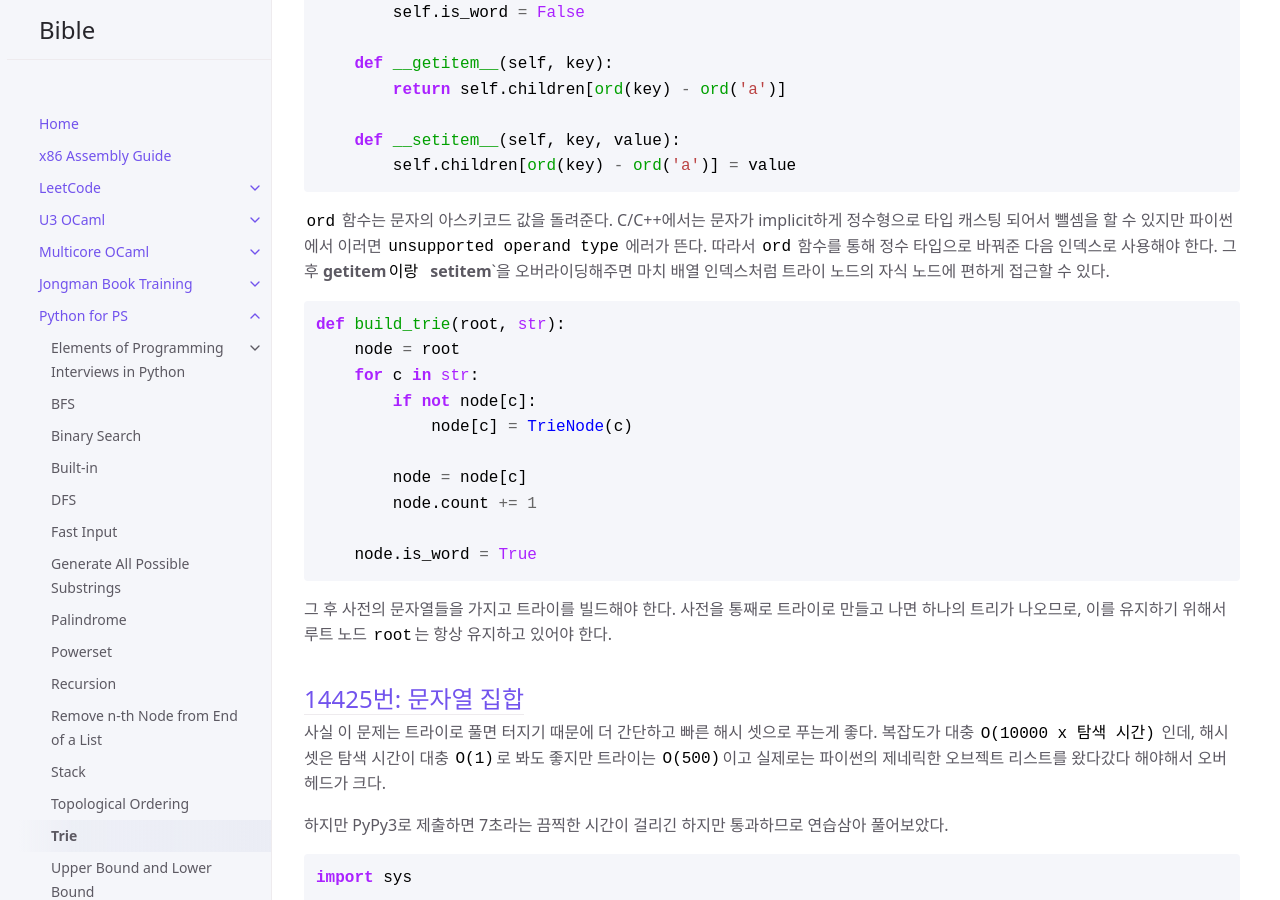
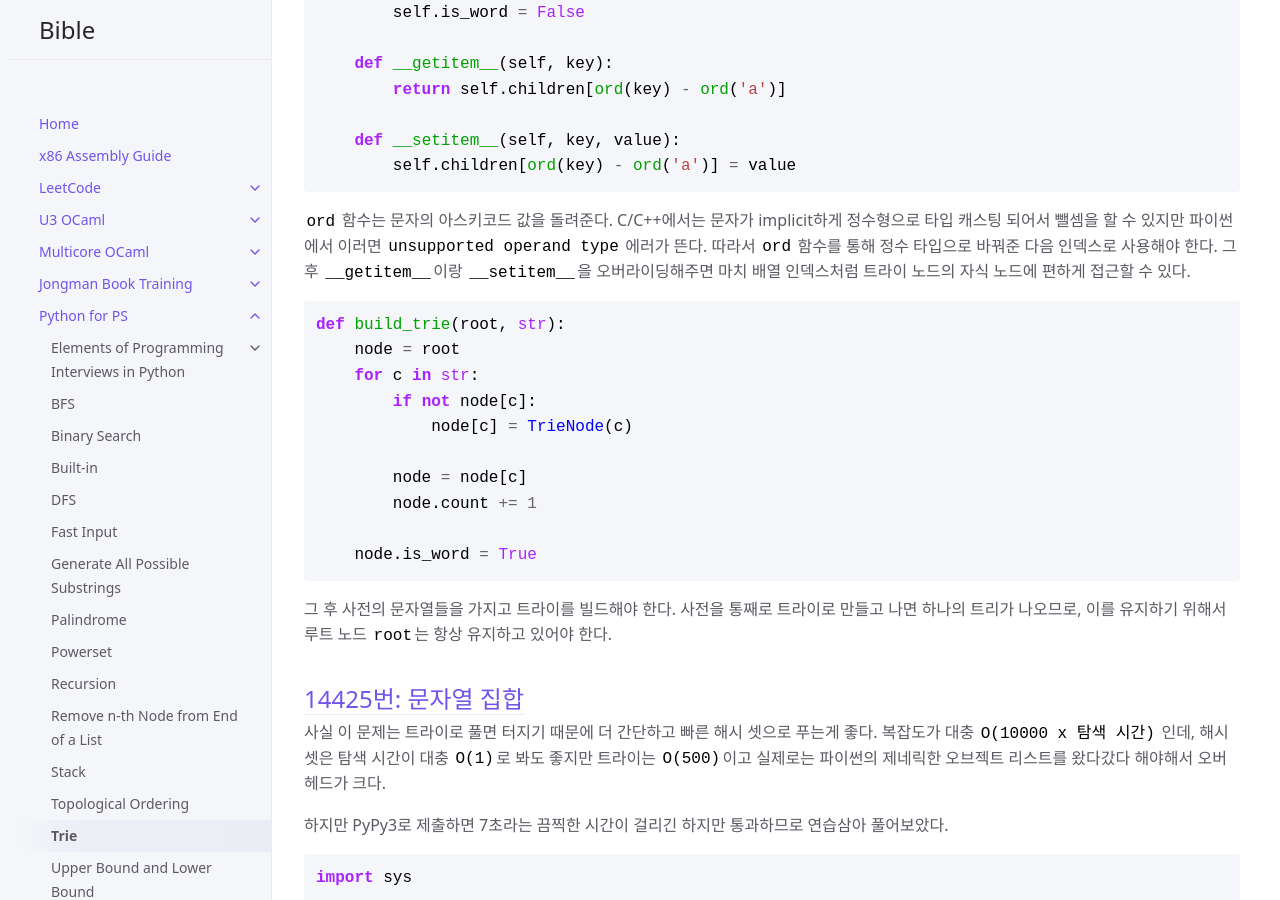
Before and after one commit to sangwoo-joh/bible-archive, a Jekyll site: the page built from python/trie.md, in a window 1280 px wide and 900 px high, scrolled down 562 px. Built offline with Jekyll 4.4.1, drawn with Linux system fonts in a browser that asks for light colours.

````diff
--- a/python/trie.md
+++ b/python/trie.md
@@ -38,7 +38,7 @@ class TrieNode:
  implicit하게 정수형으로 타입 캐스팅 되어서 뺄셈을 할 수 있지만
  파이썬에서 이러면 `unsupported operand type` 에러가 뜬다. 따라서
  `ord` 함수를 통해 정수 타입으로 바꿔준 다음 인덱스로 사용해야
- 한다. 그 후 __getitem__`이랑 `__setitem__`을 오버라이딩해주면 마치
+ 한다. 그 후 `__getitem__`이랑 `__setitem__`을 오버라이딩해주면 마치
  배열 인덱스처럼 트라이 노드의 자식 노드에 편하게 접근할 수 있다.
 
 ``` python
````
